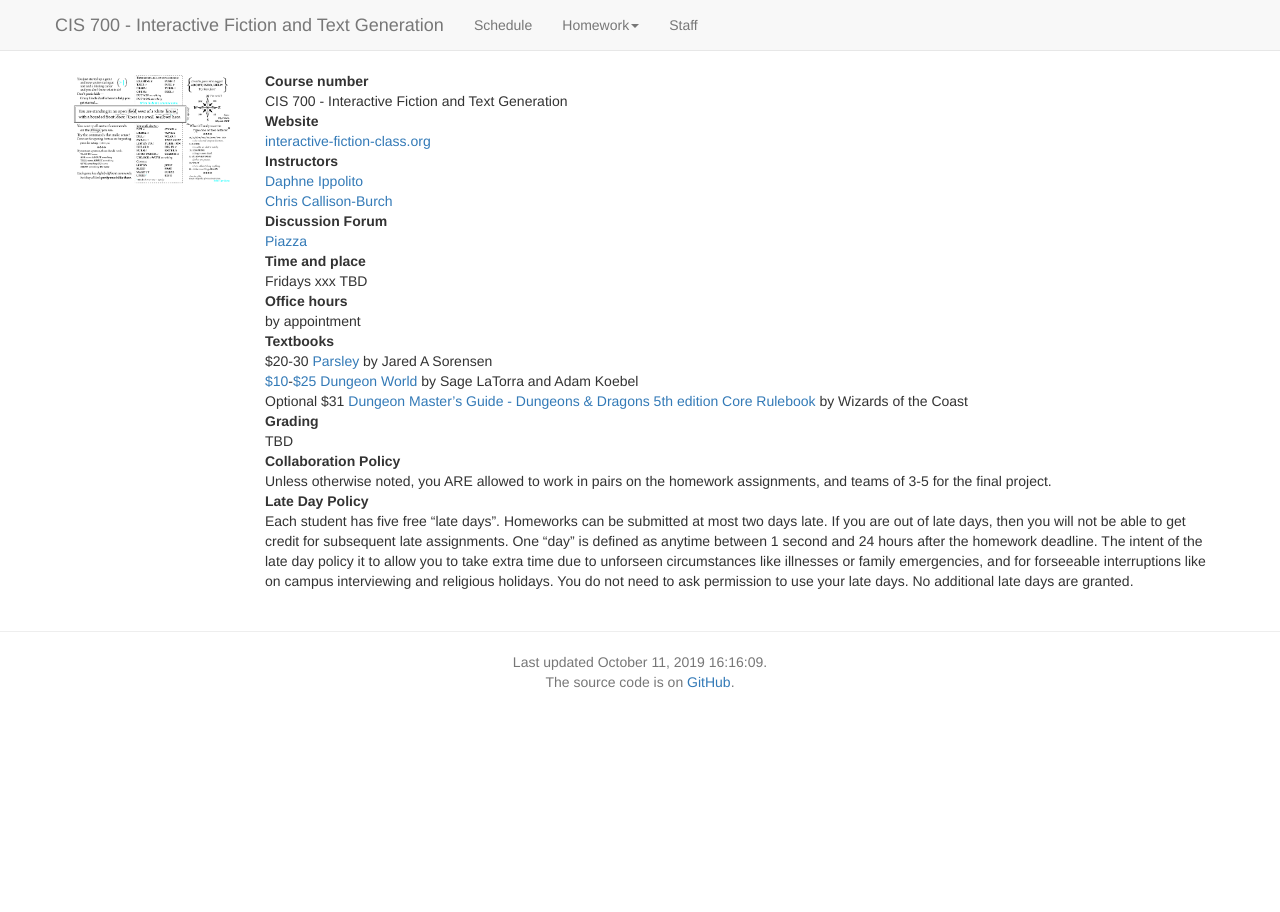
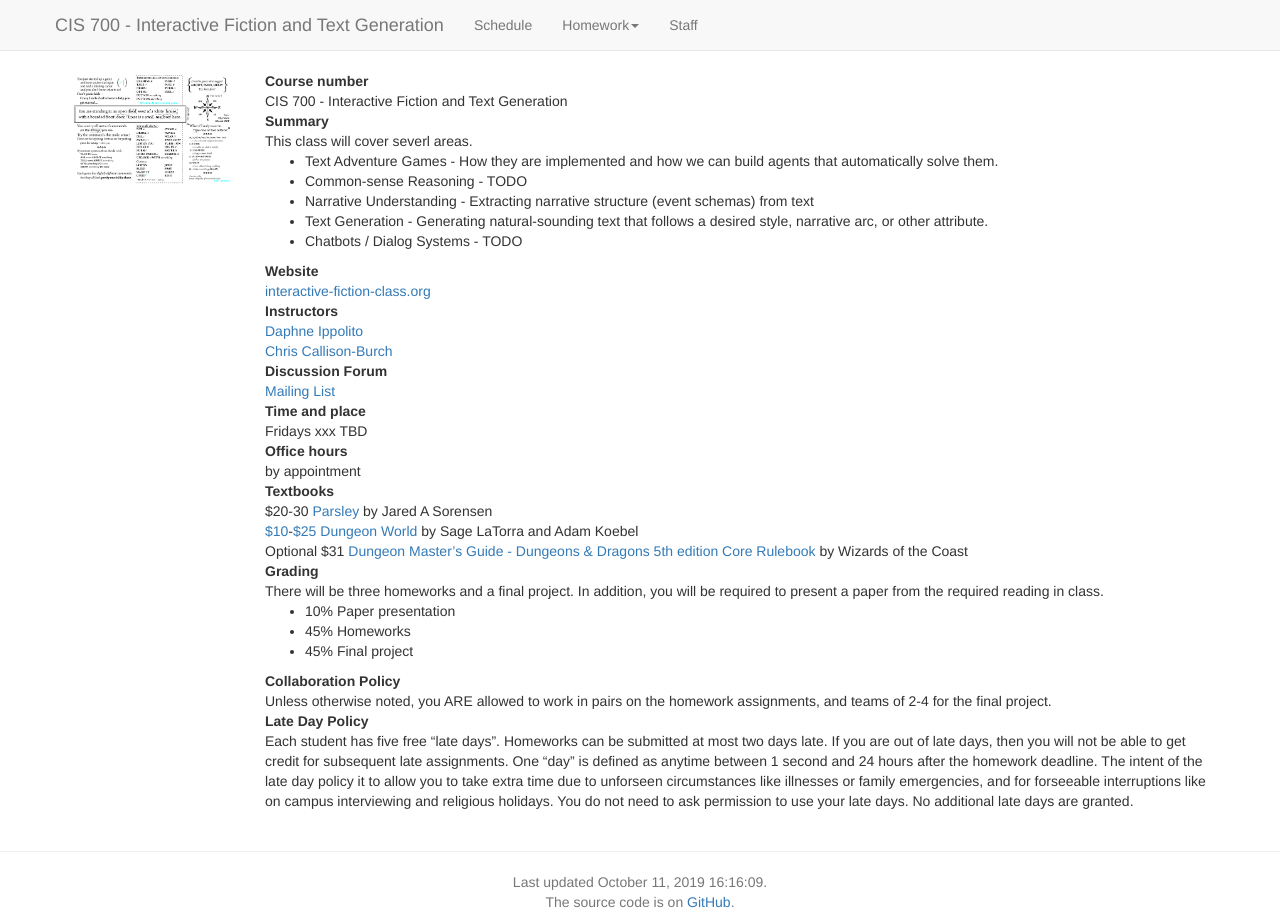
Before and after one commit to interactive-fiction-class/interactive-fiction-class.github.io, a Jekyll site: the page built from index.md, in a window 1280 px wide. Built offline with Jekyll 4.4.1, drawn with Linux system fonts in a browser that asks for light colours; nearby versions of some CDN libraries; a script that is not in the unit is left out.

Commit message:
Update index.md

```diff
--- a/index.md
+++ b/index.md
@@ -43,10 +43,16 @@ It is due before {{ page.due_date | date: "%I:%M%p" }} on {{ page.due_date | dat
 
 
 
-
-
 Course number
 : CIS 700 - Interactive Fiction and Text Generation
+
+**Summary**
+: This class will cover severl areas.
+* Text Adventure Games - How they are implemented and how we can build agents that automatically solve them.
+* Common-sense Reasoning - TODO
+* Narrative Understanding - Extracting narrative structure (event schemas) from text
+* Text Generation - Generating natural-sounding text that follows a desired style, narrative arc, or other attribute.
+* Chatbots / Dialog Systems - TODO
 
 Website
 : [interactive-fiction-class.org](http://interactive-fiction-class.org/)
@@ -56,7 +62,7 @@ Instructors
 : [Chris Callison-Burch](https://www.cis.upenn.edu/~ccb/)
 
 Discussion Forum
-: [Piazza](http://piazza.com/upenn/spring2020/XXXX)
+: [Mailing List](https://groups.google.com/d/forum/cis700-2019-iftg)
 
 Time and place
 : Fridays xxx TBD
@@ -69,13 +75,14 @@ Textbooks
 : [$10](http://www.drivethrurpg.com/product/108028/Dungeon-World)-[$25](https://www.burningwheel.com/dungeon-world-1/) [Dungeon World](https://dungeon-world.com/) by Sage LaTorra and Adam Koebel
 : Optional $31 [Dungeon Master's Guide - Dungeons & Dragons 5th edition Core Rulebook](https://www.amazon.com/Dungeons-Dragons-Dungeon-Rulebook-Roleplaying/dp/0786965622/) by Wizards of the Coast
 
-
 Grading
-: TBD
-
+: There will be three homeworks and a final project. In addition, you will be required to present a paper from the required reading in class.
+* 10% Paper presentation
+* 45% Homeworks
+* 45% Final project
 
 Collaboration Policy
-: Unless otherwise noted, you ARE allowed to work in pairs on the homework assignments, and teams of 3-5 for the final project.
+: Unless otherwise noted, you ARE allowed to work in pairs on the homework assignments, and teams of 2-4 for the final project.
 
 Late Day Policy
 : Each student has five free "late days".  Homeworks can be submitted at most two days late.  If you are out of late days, then you will not be able to get credit for subsequent late assignments. One "day" is defined as anytime between 1 second and 24 hours after the homework deadline. The intent of the late day policy it to allow you to take extra time due to unforseen circumstances like illnesses or family emergencies, and for forseeable interruptions like on campus interviewing and religious holidays.  You do not need to ask permission to use your late days.  No additional late days are granted.
```
